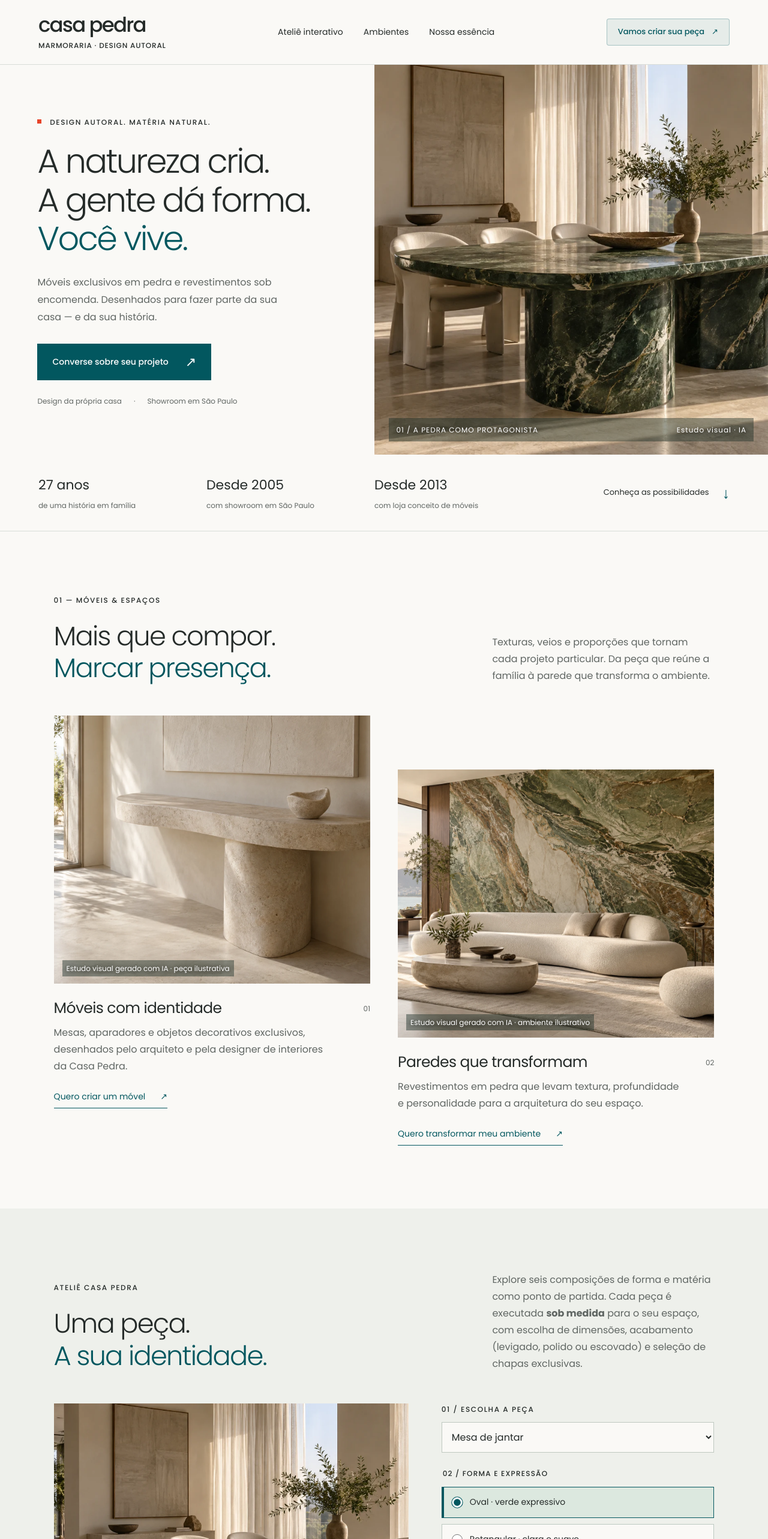
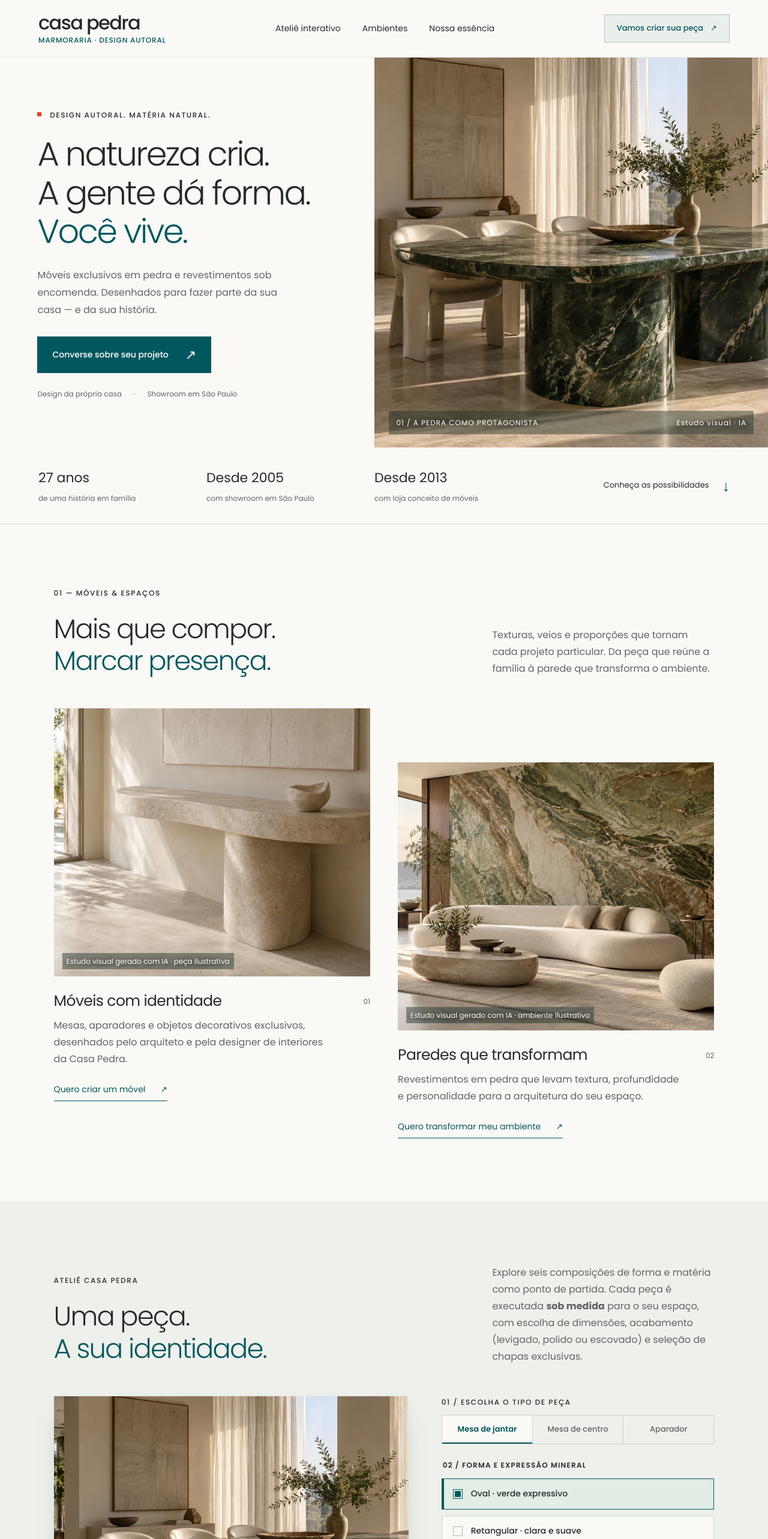
Before and after one commit to ListMat/Casa-Pedra-, a Next.js app: page / in a window 1280 px wide. Shown: the top 2566 px of the page at 60% size. Built offline with nearby package versions, Linux system fonts and the light colour scheme.

Commit message:
style: enforce square architectural corners on all buttons and elements

```diff
--- a/src/app/page.tsx
+++ b/src/app/page.tsx
@@ -14,14 +14,12 @@ import { Contact } from '@/components/Contact';
 import { Footer } from '@/components/Footer';
 import { MobileContactBar } from '@/components/MobileContactBar';
 import { ScrollRevealObserver } from '@/components/ScrollRevealObserver';
-import { EditorialPreloader } from '@/components/EditorialPreloader';
 import { ProjectPreferencesProvider } from '@/context/ProjectContext';
 import { siteConfig } from '@/config/site';
 
 export default function HomePage() {
   return (
     <ProjectPreferencesProvider>
-      <EditorialPreloader />
       <ScrollRevealObserver />
       <Header />
       <main id="principal">
--- a/src/components/Atelier.tsx
+++ b/src/components/Atelier.tsx
@@ -176,25 +176,45 @@ export function Atelier() {
         </figure>
 
         <div className="atelier-controls">
-          <p className="eyebrow">01 / ESCOLHA A PEÇA</p>
-          <label className="sr-only" htmlFor="atelier-piece">
-            Tipo de móvel
-          </label>
-          <select
-            id="atelier-piece"
-            value={pieceType}
-            onChange={(e) => handleTypeChange(e.target.value as CompositionType)}
-          >
-            <option value="jantar">Mesa de jantar</option>
-            <option value="centro">Mesa de centro</option>
-            <option value="aparador">Aparador</option>
-          </select>
+          <p className="eyebrow">01 / ESCOLHA O TIPO DE PEÇA</p>
+          <div className="atelier-segmented-control" role="tablist" aria-label="Tipo de móvel">
+            <button
+              type="button"
+              role="tab"
+              aria-selected={pieceType === 'jantar'}
+              className={`segmented-tab ${pieceType === 'jantar' ? 'active' : ''}`}
+              onClick={() => handleTypeChange('jantar')}
+            >
+              Mesa de jantar
+            </button>
+            <button
+              type="button"
+              role="tab"
+              aria-selected={pieceType === 'centro'}
+              className={`segmented-tab ${pieceType === 'centro' ? 'active' : ''}`}
+              onClick={() => handleTypeChange('centro')}
+            >
+              Mesa de centro
+            </button>
+            <button
+              type="button"
+              role="tab"
+              aria-selected={pieceType === 'aparador'}
+              className={`segmented-tab ${pieceType === 'aparador' ? 'active' : ''}`}
+              onClick={() => handleTypeChange('aparador')}
+            >
+              Aparador
+            </button>
+          </div>
 
           <fieldset>
-            <legend>02 / FORMA E EXPRESSÃO</legend>
+            <legend>02 / FORMA E EXPRESSÃO MINERAL</legend>
             <div id="atelier-options">
               {filteredCompositions.map((item) => (
-                <label key={item.id} className="composition-choice">
+                <label
+                  key={item.id}
+                  className={`composition-choice ${selectedId === item.id ? 'active' : ''}`}
+                >
                   <input
                     type="radio"
                     name="composition"
@@ -202,7 +222,8 @@ export function Atelier() {
                     checked={selectedId === item.id}
                     onChange={() => handleSelectComposition(item.id)}
                   />
-                  <span>{item.label}</span>
+                  <span className="choice-indicator" aria-hidden="true" />
+                  <span className="choice-label">{item.label}</span>
                 </label>
               ))}
             </div>
--- a/src/styles/globals.css
+++ b/src/styles/globals.css
@@ -103,42 +103,80 @@ em {
 }
 
 .header {
-  height: 108px;
+  position: sticky;
+  top: 0;
+  z-index: 100;
+  height: 96px;
   display: flex;
   align-items: center;
   justify-content: space-between;
   padding: 0 5%;
-  border-bottom: 1px solid var(--line);
+  background: rgba(250, 249, 246, 0.88);
+  backdrop-filter: blur(20px) saturate(180%);
+  -webkit-backdrop-filter: blur(20px) saturate(180%);
+  border-bottom: 1px solid rgba(0, 0, 0, 0.06);
+  transition: all 0.3s cubic-bezier(0.22, 1, 0.36, 1);
   gap: 30px;
 }
 
 .brand {
   display: block;
-  font-size: 34px;
+  font-size: 32px;
   font-weight: 500;
   line-height: 1.05;
-  letter-spacing: -1.8px;
+  letter-spacing: -1.6px;
   white-space: nowrap;
+  transition: opacity 0.2s ease;
+}
+
+.brand:hover {
+  opacity: 0.85;
 }
 
 .brand span {
   display: block;
-  font-size: 12px;
-  letter-spacing: 1.65px;
+  font-size: 11px;
+  letter-spacing: 1.8px;
   font-weight: 500;
-  margin-top: 10px;
+  color: var(--teal);
+  margin-top: 6px;
 }
 
 .header nav {
   display: flex;
-  gap: 34px;
+  gap: 36px;
   font-size: 14px;
+}
+
+.header nav a {
+  position: relative;
+  color: var(--ink);
+  padding: 6px 0;
+  font-weight: 400;
+  transition: color 0.2s ease;
+}
+
+.header nav a::after {
+  content: '';
+  position: absolute;
+  left: 0;
+  bottom: 0;
+  width: 100%;
+  height: 1.5px;
+  background: var(--teal);
+  transform: scaleX(0);
+  transform-origin: right;
+  transition: transform 0.3s cubic-bezier(0.22, 1, 0.36, 1);
 }
 
 .header nav a:hover {
   color: var(--teal);
-  text-decoration: underline;
-  text-underline-offset: 6px;
+  text-decoration: none;
+}
+
+.header nav a:hover::after {
+  transform: scaleX(1);
+  transform-origin: left;
 }
 
 .header-contact {
@@ -148,10 +186,10 @@ em {
   font-size: 13px;
   font-weight: 500;
   color: var(--teal);
-  background: rgba(2, 87, 95, 0.08);
+  background: rgba(2, 87, 95, 0.06);
   border: 1px solid rgba(2, 87, 95, 0.28);
-  padding: 10px 18px;
-  border-radius: 4px;
+  padding: 11px 20px;
+  border-radius: 0;
   white-space: nowrap;
   transition: all 0.25s cubic-bezier(0.22, 1, 0.36, 1);
   cursor: pointer;
@@ -162,8 +200,12 @@ em {
   background: var(--teal);
   color: #ffffff;
   border-color: var(--teal);
-  box-shadow: 0 4px 14px rgba(2, 87, 95, 0.22);
+  box-shadow: 0 4px 16px rgba(2, 87, 95, 0.24);
   transform: translateY(-1px);
+}
+
+.header-contact:active {
+  transform: scale(0.98);
 }
 
 .header-contact span {
@@ -595,14 +637,17 @@ details p {
 
 .contact form {
   background: var(--paper);
-  padding: 34px;
+  padding: 38px;
   color: var(--ink);
+  border-radius: 0;
+  box-shadow: 0 24px 54px -16px rgba(0, 0, 0, 0.25);
 }
 
 .form-title {
   font-size: 22px;
   letter-spacing: -0.6px;
   margin-bottom: 22px;
+  font-weight: 500;
 }
 
 label {
@@ -610,6 +655,7 @@ label {
   font-size: 13px;
   font-weight: 500;
   margin: 18px 0 7px;
+  color: var(--ink);
 }
 
 .optional {
@@ -620,21 +666,30 @@ label {
 input,
 select {
   width: 100%;
-  min-height: 51px;
-  padding: 12px;
-  background: transparent;
-  border: 1px solid #bfc8c0;
+  min-height: 52px;
+  padding: 14px 16px;
+  background: #ffffff;
+  border: 1px solid #c8d3cb;
   border-radius: 0;
   color: var(--ink);
   font-size: 14px;
+  transition: all 0.2s cubic-bezier(0.22, 1, 0.36, 1);
+}
+
+input:focus,
+select:focus {
+  outline: none;
+  border-color: var(--teal);
+  box-shadow: 0 0 0 3.5px rgba(2, 87, 95, 0.14);
 }
 
 select {
-  padding-right: 30px;
+  padding-right: 32px;
 }
 
 form .button {
   width: 100%;
+  border-radius: 0;
   margin-top: 26px;
 }
 
@@ -738,6 +793,8 @@ footer {
   aspect-ratio: 1.12;
   background: #e4e5df;
   overflow: hidden;
+  border-radius: 0;
+  box-shadow: 0 24px 48px -12px rgba(2, 87, 95, 0.14), 0 4px 12px rgba(0, 0, 0, 0.04);
 }
 
 .atelier-visual img {
@@ -753,10 +810,13 @@ footer {
   bottom: 16px;
   left: 16px;
   right: 16px;
-  background: #182a23c9;
+  background: rgba(24, 42, 35, 0.85);
+  backdrop-filter: blur(8px);
+  -webkit-backdrop-filter: blur(8px);
   color: white;
-  padding: 8px 12px;
+  padding: 8px 14px;
   font-size: 0.75rem;
+  border-radius: 0;
   z-index: 2;
 }
 
@@ -764,56 +824,121 @@ footer {
   margin-bottom: 12px;
 }
 
-.atelier-controls select {
+/* Segmented Architectural Control */
+.atelier-segmented-control {
+  display: flex;
+  gap: 0;
+  padding: 0;
+  background: transparent;
+  border: 1px solid #cbd2cb;
+  border-radius: 0;
+  margin-bottom: 24px;
+}
+
+.segmented-tab {
+  flex: 1;
+  border: 0;
+  border-right: 1px solid #cbd2cb;
+  background: transparent;
+  padding: 12px 14px;
+  font-size: 0.8125rem;
+  font-weight: 500;
+  color: var(--muted);
+  border-radius: 0;
+  cursor: pointer;
+  transition: all 0.2s ease;
+  white-space: nowrap;
+  text-align: center;
+}
+
+.segmented-tab:last-child {
+  border-right: 0;
+}
+
+.segmented-tab:hover:not(.active) {
+  color: var(--ink);
+  background: rgba(255, 255, 255, 0.6);
+}
+
+.segmented-tab.active {
   background: var(--paper);
-  font-size: 1rem;
+  color: var(--teal);
+  font-weight: 600;
+  box-shadow: inset 0 -2px 0 var(--teal);
 }
 
 .atelier-controls fieldset {
   border: 0;
   padding: 0;
-  margin: 24px 0 0;
+  margin: 0;
   min-width: 0;
 }
 
 .atelier-controls legend {
   font-size: 0.75rem;
   letter-spacing: 1.2px;
-  font-weight: 500;
+  font-weight: 600;
   margin-bottom: 12px;
+  color: var(--ink);
 }
 
 .composition-choice {
   position: relative;
   display: flex;
   align-items: center;
-  gap: 12px;
-  border: 1px solid #bdc9c1;
+  gap: 14px;
+  border: 1px solid #c8d3cb;
   background: var(--paper);
-  padding: 14px 16px;
+  padding: 14px 18px;
   margin: 0 0 10px;
   font-size: 0.875rem;
   font-weight: 400;
   cursor: pointer;
   line-height: 1.5;
   min-height: 52px;
-}
-
+  border-radius: 0;
+  transition: all 0.2s ease;
+}
+
+.composition-choice:hover {
+  border-color: var(--teal);
+  transform: none;
+}
+
+.composition-choice.active,
 .composition-choice:has(input:checked) {
   border-color: var(--teal);
-  background: #dce8df;
+  background: #e2eee5;
   box-shadow: inset 3px 0 var(--teal);
 }
 
 .composition-choice input {
-  appearance: auto;
-  accent-color: var(--teal);
-  width: 18px;
-  height: 18px;
-  min-height: 18px;
-  padding: 0;
-  margin: 0;
+  position: absolute;
+  opacity: 0;
+  pointer-events: none;
+}
+
+.choice-indicator {
+  width: 16px;
+  height: 16px;
+  border-radius: 0;
+  border: 1.5px solid #a8b8ad;
+  display: inline-block;
   flex: none;
+  transition: all 0.2s ease;
+  background: transparent;
+}
+
+.composition-choice.active .choice-indicator,
+.composition-choice:has(input:checked) .choice-indicator {
+  border-color: var(--teal);
+  background: var(--teal);
+  box-shadow: inset 0 0 0 2px #e2eee5;
+}
+
+.choice-label {
+  font-weight: 500;
+  color: var(--ink);
 }
 
 .atelier-caption {
@@ -850,6 +975,8 @@ footer {
   cursor: ew-resize;
   touch-action: pan-y;
   user-select: none;
+  border-radius: 0;
+  box-shadow: 0 20px 48px -12px rgba(2, 87, 95, 0.12);
 }
 
 .comparison img {
@@ -866,10 +993,15 @@ footer {
 .comparison-label {
   position: absolute;
   top: 20px;
-  background: #faf9f6ed;
+  background: rgba(250, 249, 246, 0.9);
+  backdrop-filter: blur(12px);
+  -webkit-backdrop-filter: blur(12px);
   color: var(--ink);
-  padding: 8px 13px;
+  padding: 8px 14px;
   font-size: 0.75rem;
+  font-weight: 500;
+  border-radius: 0;
+  box-shadow: 0 4px 12px rgba(0, 0, 0, 0.08);
   pointer-events: none;
   z-index: 2;
 }
@@ -887,25 +1019,30 @@ footer {
   top: 0;
   bottom: 0;
   left: var(--split);
-  border-left: 2px solid white;
+  border-left: 2px solid #ec8d00;
   pointer-events: none;
-  filter: drop-shadow(0 1px 4px #0004);
+  filter: drop-shadow(0 0 8px rgba(236, 141, 0, 0.5));
   z-index: 3;
 }
 
 .comparison-handle span {
   position: absolute;
   top: 50%;
-  left: -23px;
-  margin-top: -23px;
+  left: -22px;
+  margin-top: -22px;
   width: 44px;
   height: 44px;
-  border-radius: 50%;
-  background: var(--paper);
+  border-radius: 0;
+  background: rgba(250, 249, 246, 0.94);
+  backdrop-filter: blur(12px);
+  -webkit-backdrop-filter: blur(12px);
+  border: 1.5px solid rgba(255, 255, 255, 0.8);
+  box-shadow: 0 8px 24px rgba(0, 0, 0, 0.16), 0 0 0 1px rgba(0, 0, 0, 0.04);
   color: var(--teal);
   display: grid;
   place-items: center;
-  font-size: 22px;
+  font-size: 20px;
+  transition: transform 0.15s ease;
 }
 
 .compare-control {
@@ -1102,7 +1239,7 @@ footer {
   right: 12px;
   width: 28px;
   height: 28px;
-  border-radius: 50%;
+  border-radius: 0;
   background: rgba(255, 255, 255, 0.92);
   border: 1.5px solid rgba(0, 0, 0, 0.15);
   display: flex;
@@ -1192,30 +1329,95 @@ footer {
 }
 
 .project-context {
-  border-left: 3px solid var(--teal);
-  background: #e7eee8;
-  padding: 14px 16px;
-  margin: 20px 0;
+  border: 1px solid rgba(2, 87, 95, 0.2);
+  background: #edf4f0;
+  border-radius: 0;
+  padding: 16px 18px;
+  margin: 20px 0 24px;
+}
+
+.project-context-header {
+  display: flex;
+  justify-content: space-between;
+  align-items: center;
+  margin-bottom: 12px;
+}
+
+.project-context-header strong {
+  font-size: 0.8125rem;
+  letter-spacing: 0.5px;
+  color: var(--teal);
+  font-weight: 600;
+  text-transform: uppercase;
+}
+
+.project-context-header button {
+  background: none;
+  border: 0;
   font-size: 0.75rem;
-}
-
-.project-context strong {
-  font-size: 0.875rem;
+  color: var(--muted);
+  text-decoration: underline;
+  cursor: pointer;
+  padding: 2px 4px;
+  transition: color 0.2s ease;
+}
+
+.project-context-header button:hover {
+  color: var(--red);
+}
+
+.project-chips-list {
+  display: flex;
+  flex-wrap: wrap;
+  gap: 8px;
+}
+
+.context-chip {
+  display: inline-flex;
+  align-items: center;
+  gap: 8px;
+  background: rgba(2, 87, 95, 0.08);
+  color: var(--teal);
+  border: 1px solid rgba(2, 87, 95, 0.22);
+  padding: 6px 12px;
+  border-radius: 0;
+  font-size: 0.8125rem;
   font-weight: 500;
-}
-
-.project-context p {
-  margin: 8px 0;
-}
-
-.project-context button {
+  box-shadow: 0 1px 3px rgba(0, 0, 0, 0.03);
+  animation: chipPopIn 0.25s cubic-bezier(0.22, 1, 0.36, 1) forwards;
+}
+
+@keyframes chipPopIn {
+  from {
+    opacity: 0;
+    transform: scale(0.92);
+  }
+  to {
+    opacity: 1;
+    transform: scale(1);
+  }
+}
+
+.context-chip button {
+  display: inline-flex;
+  align-items: center;
+  justify-content: center;
+  width: 18px;
+  height: 18px;
+  border-radius: 0;
+  background: rgba(2, 87, 95, 0.12);
   border: 0;
-  border-bottom: 1px solid currentColor;
-  background: none;
   color: var(--teal);
-  padding: 5px 0;
-  font-size: 0.75rem;
+  font-size: 13px;
+  line-height: 1;
   cursor: pointer;
+  padding: 0;
+  transition: all 0.2s ease;
+}
+
+.context-chip button:hover {
+  background: var(--red);
+  color: white;
 }
 
 /* Motion & Animation Helpers */
@@ -1995,7 +2197,7 @@ select,
   background: rgba(255, 255, 255, 0.15);
   overflow: hidden;
   position: relative;
-  border-radius: 1px;
+  border-radius: 0;
 }
 
 .preloader-bar-fill {
```
Also changed, not shown: src/components/Contact.tsx (+62 -6 lines), src/context/ProjectContext.tsx (+33 -0 lines).
